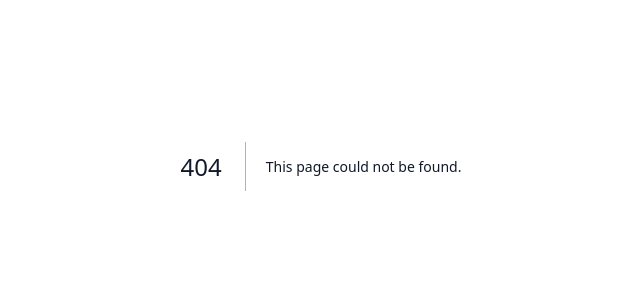
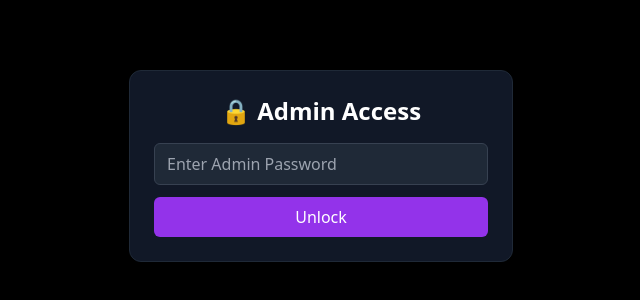
Before and after one commit to IshanjotDhahan7868/feeddoctor, a Next.js app: page /admin/outreach in a window 1280 px wide. Before the commit this address had no page. Shown: the part 234-534 px from the top of the page, without its empty margins (319-959 px from the left). Built offline with nearby package versions, Linux system fonts and the light colour scheme.

Commit message:
feat: add password-protected admin outreach dashboard

```diff
--- /dev/null
+++ b/app/admin/outreach/page.tsx
@@ -0,0 +1,92 @@
+"use client";
+import { useState } from "react";
+
+export default function AdminOutreachPage() {
+  const [auth, setAuth] = useState(false);
+  const [password, setPassword] = useState("");
+  const ADMIN_PASS = process.env.NEXT_PUBLIC_ADMIN_PASS || "shan123";
+
+  if (!auth) {
+    return (
+      <main className="flex min-h-screen items-center justify-center bg-black text-white">
+        <div className="p-6 bg-gray-900 rounded-xl border border-gray-800 max-w-sm w-full">
+          <h1 className="text-2xl mb-4 font-semibold text-center">
+            🔒 Admin Access
+          </h1>
+          <input
+            type="password"
+            className="w-full px-3 py-2 mb-3 rounded-md bg-gray-800 border border-gray-700 text-white"
+            placeholder="Enter Admin Password"
+            value={password}
+            onChange={(e) => setPassword(e.target.value)}
+          />
+          <button
+            onClick={() => {
+              if (password === ADMIN_PASS) setAuth(true);
+              else alert("Incorrect password!");
+            }}
+            className="w-full bg-purple-600 hover:bg-purple-700 py-2 rounded-md font-medium"
+          >
+            Unlock
+          </button>
+        </div>
+      </main>
+    );
+  }
+
+  return <OutreachDashboard />;
+}
+
+function OutreachDashboard() {
+  return (
+    <main className="min-h-screen bg-black text-white p-8">
+      <h1 className="text-3xl font-bold mb-6 text-purple-400">
+        🧠 FeedDoctor Admin — Outreach Dashboard
+      </h1>
+      <p className="text-gray-400 mb-4">
+        Use this panel to find stores, analyze feeds, and send outreach emails.
+      </p>
+
+      <div className="grid gap-6 md:grid-cols-3">
+        <div className="p-6 bg-gray-900 rounded-xl border border-gray-800">
+          <h2 className="text-lg font-semibold mb-2 text-purple-300">Discover</h2>
+          <p className="text-gray-400 mb-3">
+            Find Shopify stores in a given niche (e.g. pets, cosmetics, apparel).
+          </p>
+          <button
+            onClick={() => alert("Running /api/outreach/discover ...")}
+            className="bg-purple-600 hover:bg-purple-700 w-full py-2 rounded-md"
+          >
+            Run Discovery
+          </button>
+        </div>
+
+        <div className="p-6 bg-gray-900 rounded-xl border border-gray-800">
+          <h2 className="text-lg font-semibold mb-2 text-purple-300">Analyze</h2>
+          <p className="text-gray-400 mb-3">
+            Check each store for Google Merchant Center feed issues.
+          </p>
+          <button
+            onClick={() => alert("Running /api/outreach/analyze ...")}
+            className="bg-purple-600 hover:bg-purple-700 w-full py-2 rounded-md"
+          >
+            Run Analysis
+          </button>
+        </div>
+
+        <div className="p-6 bg-gray-900 rounded-xl border border-gray-800">
+          <h2 className="text-lg font-semibold mb-2 text-purple-300">Outreach</h2>
+          <p className="text-gray-400 mb-3">
+            Generate and send personalized outreach messages to store owners.
+          </p>
+          <button
+            onClick={() => alert("Generating outreach drafts ...")}
+            className="bg-purple-600 hover:bg-purple-700 w-full py-2 rounded-md"
+          >
+            Generate Messages
+          </button>
+        </div>
+      </div>
+    </main>
+  );
+}
```
